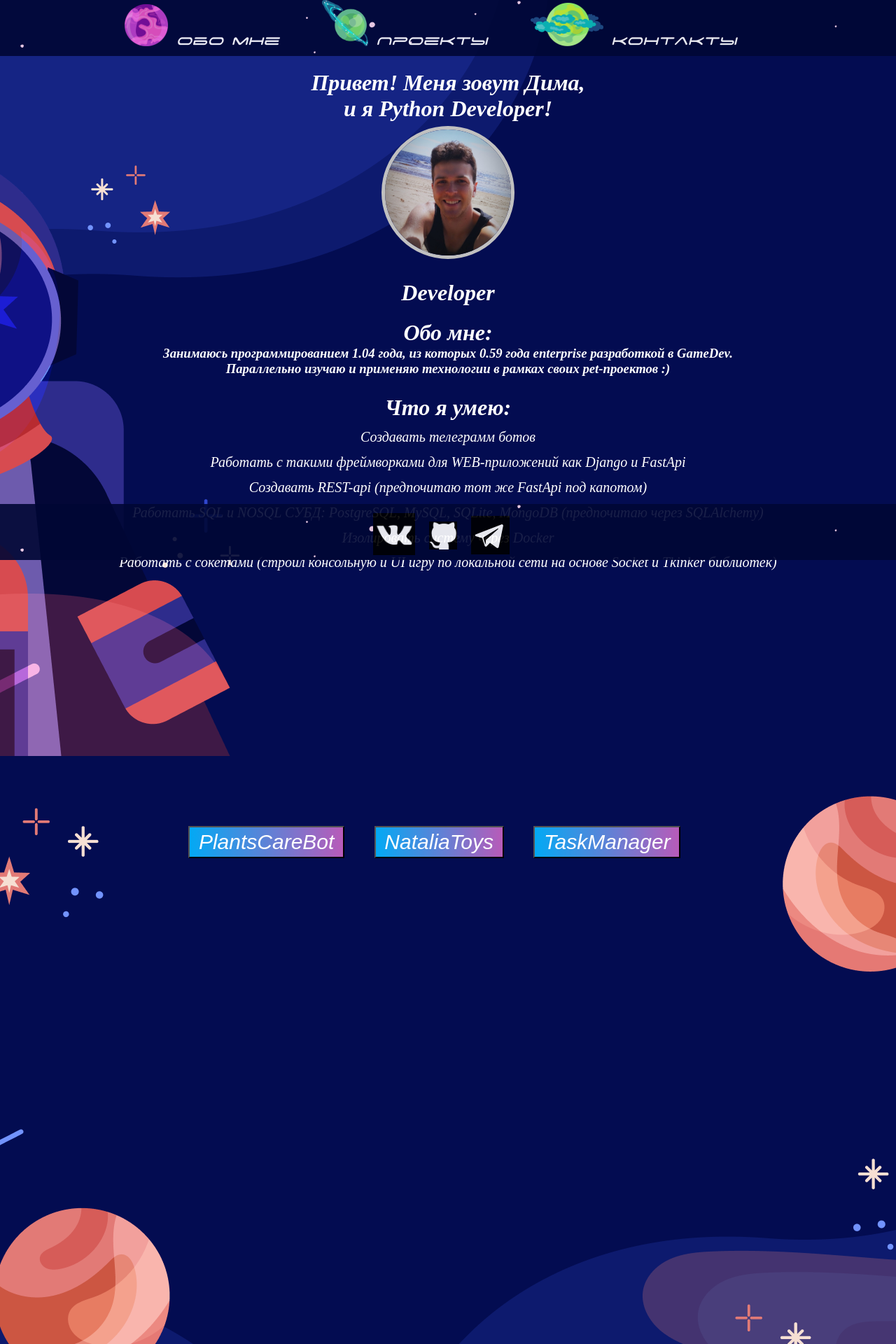
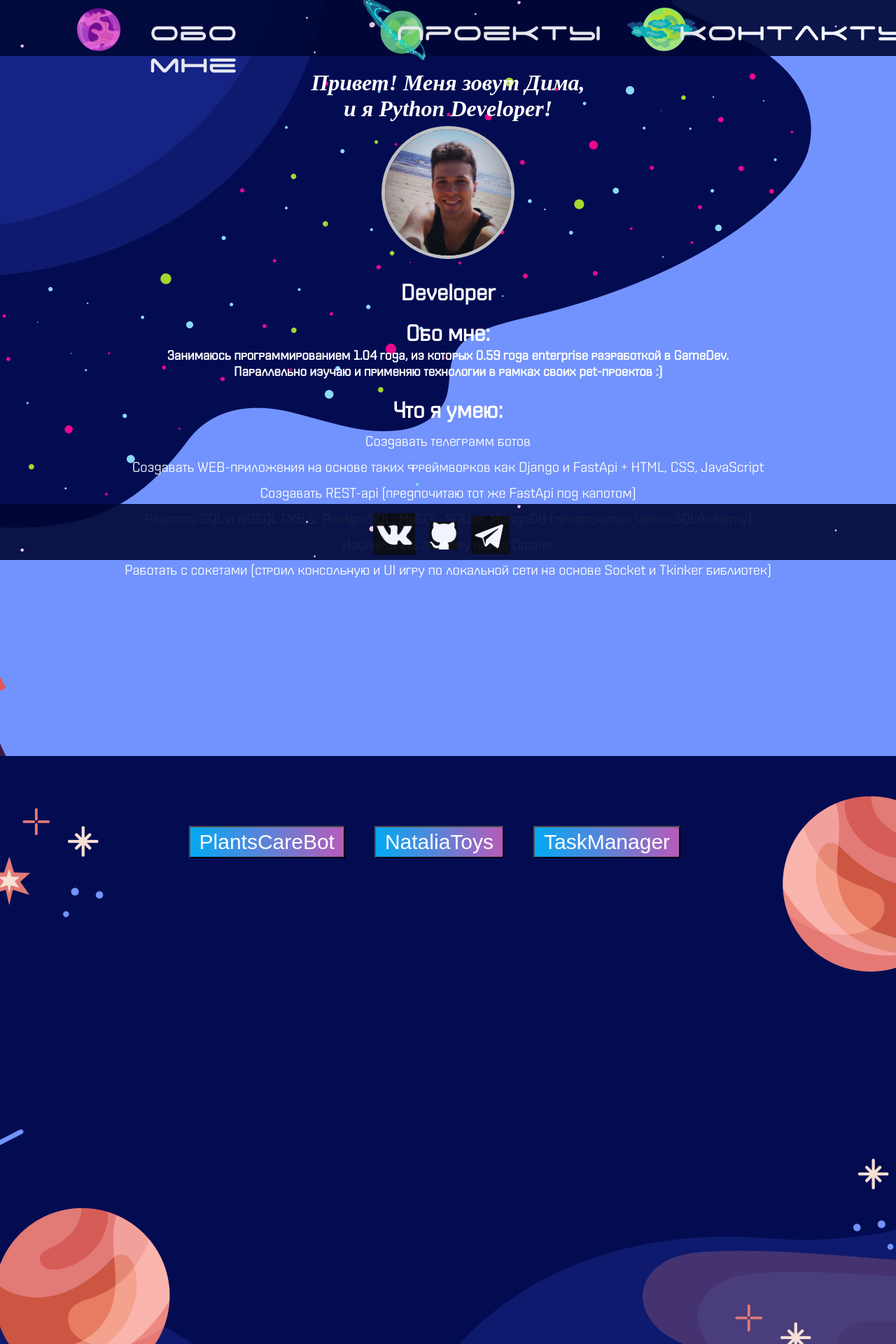
Before and after one commit to DKhorkov/personal_website, a Python web app: template templates/index.html in a window 1280 px wide. Shown: the top 1920 px of the page at 70% size. Run offline with Jinja, Linux system fonts and the light colour scheme; the template is opened without the code that fills it, so the values that code supplies are empty.

Commit message:
Changed header

```diff
--- a/static/about.css
+++ b/static/about.css
@@ -1,10 +1,16 @@
+@font-face {
+  font-family: 'Shentox Regular';
+  src: url('../fonts/Shentox_Regular.ttf');
+}
+
 #about {
   width: 100%;
   height: 1080px;
   background-image: url('../images/about_bg.png');
   background-repeat: no-repeat;
   background-size: cover;
-  background-position: center;
+  background-position: right;
+  font-family: 'Shentox Regular';
 }
 
 #characteristics {
@@ -41,7 +47,3 @@
   /* padding-left: 40%; */
   list-style-type: none;
 }
-
-.test {
-  height: 500px;
-}
--- a/static/basics.css
+++ b/static/basics.css
@@ -2,8 +2,6 @@
   margin: 0;
   padding: 0;
   text-align: center;
-  /* font-family: 'Times New Roman', Times, serif; */
-  font-style: italic;
 }
 
 html {
@@ -13,7 +11,6 @@ html {
 body {
   background-image: url('../images/about_bg.png');
   background-size: cover;
-  /* background-size: auto; */
 }
 
 .divider {
--- a/static/contacts.css
+++ b/static/contacts.css
@@ -2,6 +2,6 @@
   width: 100%;
   height: 1080px;
   background-image: url('../images/contacts_bg.png');
-  background-position: center;
+  background-position: left;
   background-size: cover;
 }
--- a/static/selection_menu.css
+++ b/static/selection_menu.css
@@ -4,9 +4,7 @@
 }
 
 .selectionMenu {
-  /* margin-left: 35%; */
   text-align: center;
-  /* position: absolute; */
 }
 
 #selectionMenuList {
@@ -17,15 +15,18 @@
 }
 
 .selectionMenuListElement {
-  display: inline;
-  margin-top: -25px;
+  align-items: center;
+  text-align: center;
+  display: inline-block;
+  margin-top: 23px;
   list-style-type: none; /* убираем маркер */
   list-style-image: none;
-  font-style: italic;
+  font-style: normal;
   font-size: 25px;
   text-align: center;
   padding-right: 50px;
   font-family: 'SpaceAgecyrillic Regular';
+  color: #ffffff;
 }
 
 selectionMenuListElement:last-of-type {
@@ -35,23 +36,72 @@ selectionMenuListElement:last-of-type {
 #planetOne,
 #planetTwo,
 #planetThree {
-  display: inline;
-  /* margin-top: 40px; */
-  width: 62px;
-  height: 60px;
+  position: absolute;
+  display: inline-block;
+  /* margin-top: 20px; */
+  /* width: 62px;
+  height: 60px; */
 }
 
 #planetOne {
-  width: 62px;
-  height: 60px;
+  left: 7%;
+  right: 24%;
+  top: -10%;
+  bottom: 45%;
 }
 
 #planetTwo {
-  width: 66px;
-  height: 66px;
+  left: 40%;
+  right: 24%;
+  top: -10%;
+  bottom: 45%;
 }
 
 #planetThree {
-  width: 104px;
-  height: 62px;
+  left: 70%;
+  right: 24%;
+  top: -10%;
+  bottom: 45%;
 }
+
+#selectionMenuAboutRef {
+  position: absolute;
+  left: 12.66%;
+  right: 69.48%;
+  top: 19.06%;
+  bottom: 45.31%;
+
+  font-weight: 400;
+  font-size: 46px;
+  line-height: 46px;
+}
+
+#selectionMenuProjectsRef {
+  position: absolute;
+  left: 44.22%;
+  right: 37.86%;
+  top: 19.06%;
+  bottom: 45.31%;
+
+  font-weight: 400;
+  font-size: 46px;
+  line-height: 46px;
+}
+
+#selectionMenuContactsRef {
+  position: absolute;
+  left: 75.78%;
+  right: 6.3%;
+  top: 19.22%;
+  bottom: 45.16%;
+
+  font-weight: 400;
+  font-size: 46px;
+  line-height: 46px;
+}
+
+#selectionMenuAboutRef:hover,
+#selectionMenuProjectsRef:hover,
+#selectionMenuContactsRef:hover {
+  color: blueviolet;
+}
--- a/templates/index.html
+++ b/templates/index.html
@@ -26,15 +26,15 @@
         <ul id="selectionMenuList">
           <li class="selectionMenuListElement">
             <img src="../images/Planet1.png" alt="Planet1" id="planetOne" />
-            <a href="#about">Обо мне</a>
+            <a href="#about" id="selectionMenuAboutRef">Обо мне</a>
           </li>
           <li class="selectionMenuListElement">
             <img src="../images/Planet2.png" alt="Planet2" id="planetTwo" />
-            <a href="#projects">Проекты</a>
+            <a href="#projects" id="selectionMenuProjectsRef">Проекты</a>
           </li>
           <li class="selectionMenuListElement">
             <img src="../images/Planet3.png" alt="Planet3" id="planetThree" />
-            <a href="#contacts">Контакты</a>
+            <a href="#contacts" id="selectionMenuContactsRef">Контакты</a>
           </li>
         </ul>
       </div>
@@ -54,7 +54,9 @@
         <h1>Что я умею:</h1>
         <ul id="skillsList">
           <li class="skillsListElement">Создавать телеграмм ботов</li>
-          <li class="skillsListElement">Работать с такими фреймворками для WEB-приложений как Django и FastApi</li>
+          <li class="skillsListElement">
+            Создавать WEB-приложения на основе таких фреймворков как Django и FastApi + HTML, CSS, JavaScript
+          </li>
           <li class="skillsListElement">Создавать REST-api (предпочитаю тот же FastApi под капотом)</li>
           <li class="skillsListElement">
             Работать SQL и NOSQL СУБД: PostgreSQL, MySQL, SQLite, MongoDB (предпочитаю через SQLAlchemy)
```
Also changed, not shown: fonts/Shentox_Regular.ttf (added), images/Planet1.png, images/Planet2.png, images/Planet3.png, images/about_bg.png.
